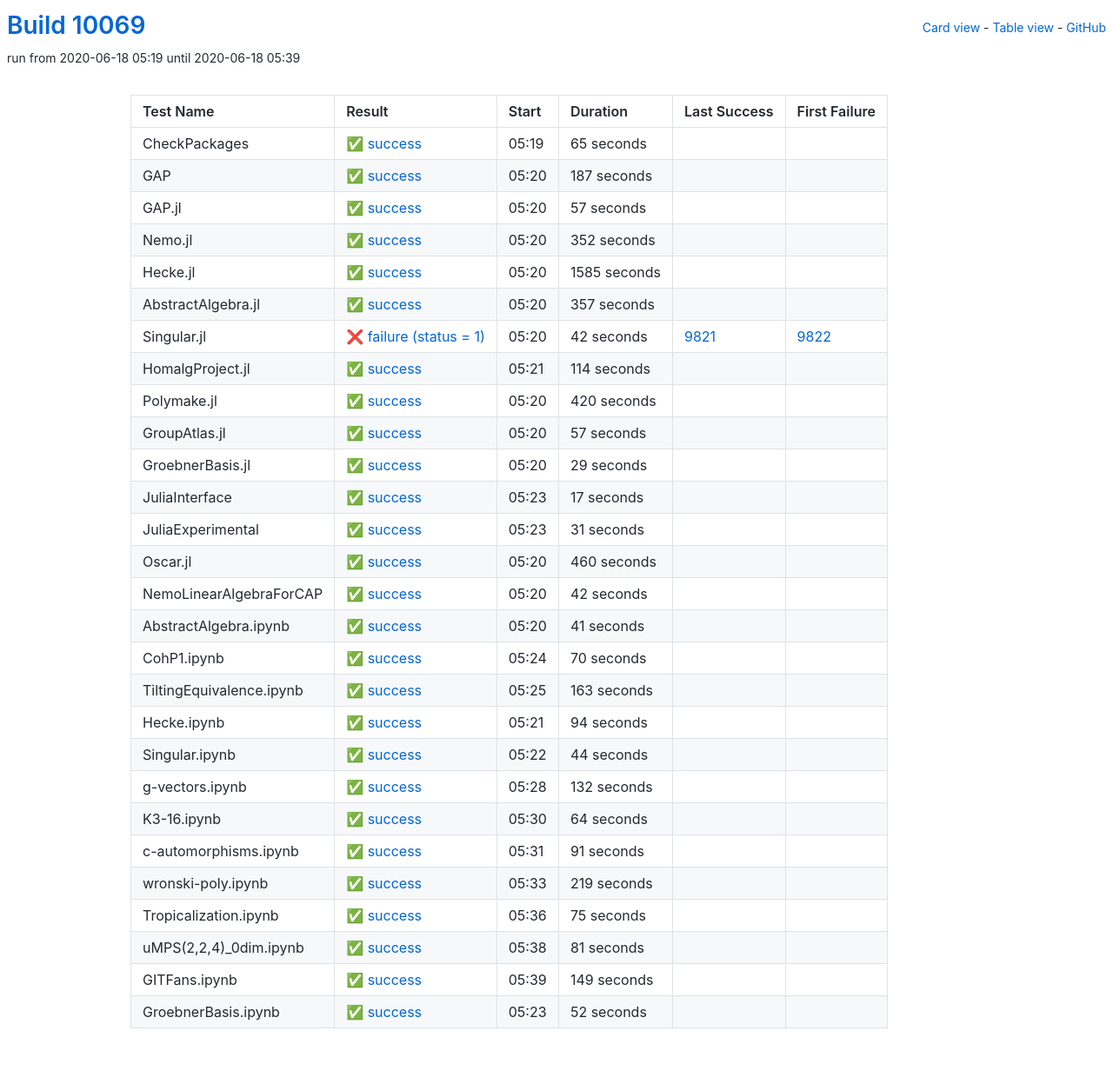
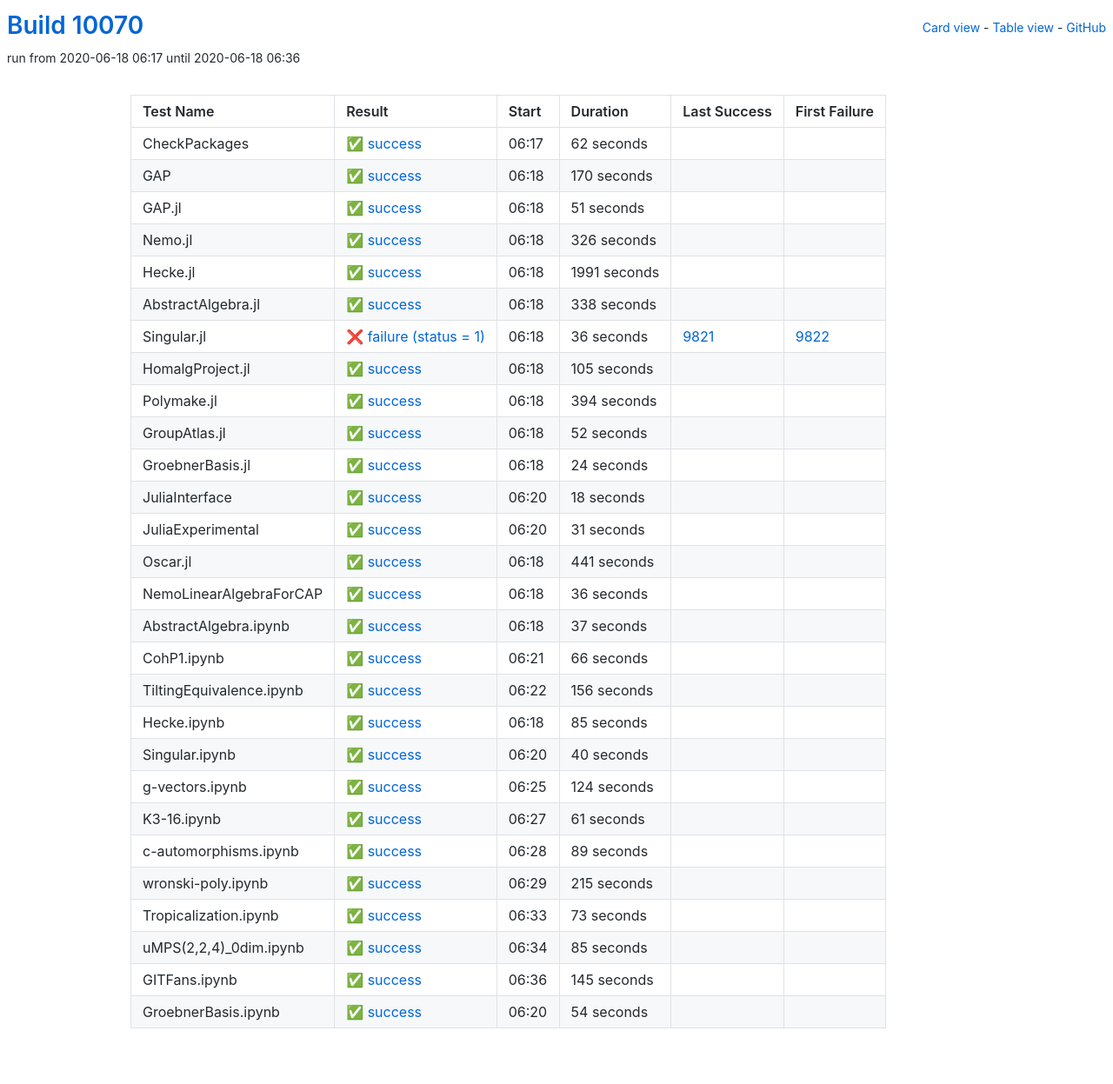
Before and after one commit to oscar-system/oscar-ci-status, a Jekyll site: the page built from table.html, in a window 1280 px wide. Shown: the whole page at 87% size. Built offline with Jekyll 4.4.1, drawn with Linux system fonts in a browser that asks for light colours.

Commit message:
Build #10070

```diff
--- a/_data/ci.yml
+++ b/_data/ci.yml
@@ -1,6 +1,6 @@
 ---
-build: 10069
-build_url: https://oscarci.mathematik.uni-kl.de/job/oscar/10069/
+build: 10070
+build_url: https://oscarci.mathematik.uni-kl.de/job/oscar/10070/
 job: oscar
 organization: oscar-system
 repo: oscar-ci-status
@@ -8,152 +8,152 @@
 tests:
 - name: CheckPackages
   id: checkpackages
-  log: https://oscarci.mathematik.uni-kl.de/job/oscar/10069/artifact/logs/build-10069/CheckPackages.log
-  start: 2020-06-18 05:19
+  log: https://oscarci.mathematik.uni-kl.de/job/oscar/10070/artifact/logs/build-10070/CheckPackages.log
+  start: 2020-06-18 06:17
   success: true
   exitcode: 0
   status: success
-  duration: 65
+  duration: 62
   last_success: false
   last_success_url:
   first_failure: false
   first_failure_url:
 - name: GAP
   id: gap
-  log: https://oscarci.mathematik.uni-kl.de/job/oscar/10069/artifact/logs/build-10069/GAP.log
-  start: 2020-06-18 05:20
+  log: https://oscarci.mathematik.uni-kl.de/job/oscar/10070/artifact/logs/build-10070/GAP.log
+  start: 2020-06-18 06:18
   success: true
   exitcode: 0
   status: success
-  duration: 187
+  duration: 170
   last_success: false
   last_success_url:
   first_failure: false
   first_failure_url:
 - name: GAP.jl
   id: gap-jl
-  log: https://oscarci.mathematik.uni-kl.de/job/oscar/10069/artifact/logs/build-10069/GAP.jl.log
-  start: 2020-06-18 05:20
+  log: https://oscarci.mathematik.uni-kl.de/job/oscar/10070/artifact/logs/build-10070/GAP.jl.log
+  start: 2020-06-18 06:18
   success: true
   exitcode: 0
   status: success
-  duration: 57
+  duration: 51
   last_success: false
   last_success_url:
   first_failure: false
   first_failure_url:
 - name: Nemo.jl
   id: nemo-jl
-  log: https://oscarci.mathematik.uni-kl.de/job/oscar/10069/artifact/logs/build-10069/Nemo.jl.log
-  start: 2020-06-18 05:20
+  log: https://oscarci.mathematik.uni-kl.de/job/oscar/10070/artifact/logs/build-10070/Nemo.jl.log
+  start: 2020-06-18 06:18
   success: true
   exitcode: 0
   status: success
-  duration: 352
+  duration: 326
   last_success: false
   last_success_url:
   first_failure: false
   first_failure_url:
 - name: Hecke.jl
   id: hecke-jl
-  log: https://oscarci.mathematik.uni-kl.de/job/oscar/10069/artifact/logs/build-10069/Hecke.jl.log
-  start: 2020-06-18 05:20
+  log: https://oscarci.mathematik.uni-kl.de/job/oscar/10070/artifact/logs/build-10070/Hecke.jl.log
+  start: 2020-06-18 06:18
   success: true
   exitcode: 0
   status: success
-  duration: 1585
+  duration: 1991
   last_success: false
   last_success_url:
   first_failure: false
   first_failure_url:
 - name: AbstractAlgebra.jl
   id: abstractalgebra-jl
-  log: https://oscarci.mathematik.uni-kl.de/job/oscar/10069/artifact/logs/build-10069/AbstractAlgebra.jl.log
-  start: 2020-06-18 05:20
+  log: https://oscarci.mathematik.uni-kl.de/job/oscar/10070/artifact/logs/build-10070/AbstractAlgebra.jl.log
+  start: 2020-06-18 06:18
   success: true
   exitcode: 0
   status: success
-  duration: 357
+  duration: 338
   last_success: false
   last_success_url:
   first_failure: false
   first_failure_url:
 - name: Singular.jl
   id: singular-jl
-  log: https://oscarci.mathematik.uni-kl.de/job/oscar/10069/artifact/logs/build-10069/Singular.jl.log
-  start: 2020-06-18 05:20
+  log: https://oscarci.mathematik.uni-kl.de/job/oscar/10070/artifact/logs/build-10070/Singular.jl.log
+  start: 2020-06-18 06:18
   success: false
   exitcode: 1
   status: failure
-  duration: 42
+  duration: 36
   last_success: 9821
   last_success_url: https://oscarci.mathematik.uni-kl.de/job/oscar/9821/
   first_failure: 9822
   first_failure_url: https://oscarci.mathematik.uni-kl.de/job/oscar/9822/
 - name: HomalgProject.jl
   id: homalgproject-jl
-  log: https://oscarci.mathematik.uni-kl.de/job/oscar/10069/artifact/logs/build-10069/HomalgProject.jl.log
-  start: 2020-06-18 05:21
+  log: https://oscarci.mathematik.uni-kl.de/job/oscar/10070/artifact/logs/build-10070/HomalgProject.jl.log
+  start: 2020-06-18 06:18
   success: true
   exitcode: 0
   status: success
-  duration: 114
+  duration: 105
   last_success: false
   last_success_url:
   first_failure: false
   first_failure_url:
 - name: Polymake.jl
   id: polymake-jl
-  log: https://oscarci.mathematik.uni-kl.de/job/oscar/10069/artifact/logs/build-10069/Polymake.jl.log
-  start: 2020-06-18 05:20
+  log: https://oscarci.mathematik.uni-kl.de/job/oscar/10070/artifact/logs/build-10070/Polymake.jl.log
+  start: 2020-06-18 06:18
   success: true
   exitcode: 0
   status: success
-  duration: 420
+  duration: 394
   last_success: false
   last_success_url:
   first_failure: false
   first_failure_url:
 - name: GroupAtlas.jl
   id: groupatlas-jl
-  log: https://oscarci.mathematik.uni-kl.de/job/oscar/10069/artifact/logs/build-10069/GroupAtlas.jl.log
-  start: 2020-06-18 05:20
+  log: https://oscarci.mathematik.uni-kl.de/job/oscar/10070/artifact/logs/build-10070/GroupAtlas.jl.log
+  start: 2020-06-18 06:18
   success: true
   exitcode: 0
   status: success
-  duration: 57
+  duration: 52
   last_success: false
   last_success_url:
   first_failure: false
   first_failure_url:
 - name: GroebnerBasis.jl
   id: groebnerbasis-jl
-  log: https://oscarci.mathematik.uni-kl.de/job/oscar/10069/artifact/logs/build-10069/GroebnerBasis.jl.log
-  start: 2020-06-18 05:20
+  log: https://oscarci.mathematik.uni-kl.de/job/oscar/10070/artifact/logs/build-10070/GroebnerBasis.jl.log
+  start: 2020-06-18 06:18
   success: true
   exitcode: 0
   status: success
-  duration: 29
+  duration: 24
   last_success: false
   last_success_url:
   first_failure: false
   first_failure_url:
 - name: JuliaInterface
   id: juliainterface
-  log: https://oscarci.mathematik.uni-kl.de/job/oscar/10069/artifact/logs/build-10069/JuliaInterface.log
-  start: 2020-06-18 05:23
+  log: https://oscarci.mathematik.uni-kl.de/job/oscar/10070/artifact/logs/build-10070/JuliaInterface.log
+  start: 2020-06-18 06:20
   success: true
   exitcode: 0
   status: success
-  duration: 17
+  duration: 18
   last_success: false
   last_success_url:
   first_failure: false
   first_failure_url:
 - name: JuliaExperimental
   id: juliaexperimental
-  log: https://oscarci.mathematik.uni-kl.de/job/oscar/10069/artifact/logs/build-10069/JuliaExperimental.log
-  start: 2020-06-18 05:23
+  log: https://oscarci.mathematik.uni-kl.de/job/oscar/10070/artifact/logs/build-10070/JuliaExperimental.log
+  start: 2020-06-18 06:20
   success: true
   exitcode: 0
   status: success
@@ -164,180 +164,180 @@
   first_failure_url:
 - name: Oscar.jl
   id: oscar-jl
-  log: https://oscarci.mathematik.uni-kl.de/job/oscar/10069/artifact/logs/build-10069/Oscar.jl.log
-  start: 2020-06-18 05:20
+  log: https://oscarci.mathematik.uni-kl.de/job/oscar/10070/artifact/logs/build-10070/Oscar.jl.log
+  start: 2020-06-18 06:18
   success: true
   exitcode: 0
   status: success
-  duration: 460
+  duration: 441
   last_success: false
   last_success_url:
   first_failure: false
   first_failure_url:
 - name: NemoLinearAlgebraForCAP
   id: nemolinearalgebraforcap
-  log: https://oscarci.mathematik.uni-kl.de/job/oscar/10069/artifact/logs/build-10069/NemoLinearAlgebraForCAP.log
-  start: 2020-06-18 05:20
+  log: https://oscarci.mathematik.uni-kl.de/job/oscar/10070/artifact/logs/build-10070/NemoLinearAlgebraForCAP.log
+  start: 2020-06-18 06:18
   success: true
   exitcode: 0
   status: success
-  duration: 42
+  duration: 36
   last_success: false
   last_success_url:
   first_failure: false
   first_failure_url:
 - name: AbstractAlgebra.ipynb
   id: abstractalgebra-ipynb
-  log: https://oscarci.mathematik.uni-kl.de/job/oscar/10069/artifact/logs/build-10069/AbstractAlgebra.ipynb.log
-  start: 2020-06-18 05:20
+  log: https://oscarci.mathematik.uni-kl.de/job/oscar/10070/artifact/logs/build-10070/AbstractAlgebra.ipynb.log
+  start: 2020-06-18 06:18
   success: true
   exitcode: 0
   status: success
-  duration: 41
+  duration: 37
   last_success: false
   last_success_url:
   first_failure: false
   first_failure_url:
 - name: CohP1.ipynb
   id: cohp1-ipynb
-  log: https://oscarci.mathematik.uni-kl.de/job/oscar/10069/artifact/logs/build-10069/CohP1.ipynb.log
-  start: 2020-06-18 05:24
+  log: https://oscarci.mathematik.uni-kl.de/job/oscar/10070/artifact/logs/build-10070/CohP1.ipynb.log
+  start: 2020-06-18 06:21
   success: true
   exitcode: 0
   status: success
-  duration: 70
+  duration: 66
   last_success: false
   last_success_url:
   first_failure: false
   first_failure_url:
 - name: TiltingEquivalence.ipynb
   id: tiltingequivalence-ipynb
-  log: https://oscarci.mathematik.uni-kl.de/job/oscar/10069/artifact/logs/build-10069/TiltingEquivalence.ipynb.log
-  start: 2020-06-18 05:25
+  log: https://oscarci.mathematik.uni-kl.de/job/oscar/10070/artifact/logs/build-10070/TiltingEquivalence.ipynb.log
+  start: 2020-06-18 06:22
   success: true
   exitcode: 0
   status: success
-  duration: 163
+  duration: 156
   last_success: false
   last_success_url:
   first_failure: false
   first_failure_url:
 - name: Hecke.ipynb
   id: hecke-ipynb
-  log: https://oscarci.mathematik.uni-kl.de/job/oscar/10069/artifact/logs/build-10069/Hecke.ipynb.log
-  start: 2020-06-18 05:21
+  log: https://oscarci.mathematik.uni-kl.de/job/oscar/10070/artifact/logs/build-10070/Hecke.ipynb.log
+  start: 2020-06-18 06:18
   success: true
   exitcode: 0
   status: success
-  duration: 94
+  duration: 85
   last_success: false
   last_success_url:
   first_failure: false
   first_failure_url:
 - name: Singular.ipynb
   id: singular-ipynb
-  log: https://oscarci.mathematik.uni-kl.de/job/oscar/10069/artifact/logs/build-10069/Singular.ipynb.log
-  start: 2020-06-18 05:22
+  log: https://oscarci.mathematik.uni-kl.de/job/oscar/10070/artifact/logs/build-10070/Singular.ipynb.log
+  start: 2020-06-18 06:20
   success: true
   exitcode: 0
   status: success
-  duration: 44
+  duration: 40
   last_success: false
   last_success_url:
   first_failure: false
   first_failure_url:
 - name: g-vectors.ipynb
   id: g-vectors-ipynb
-  log: https://oscarci.mathematik.uni-kl.de/job/oscar/10069/artifact/logs/build-10069/g-vectors.ipynb.log
-  start: 2020-06-18 05:28
+  log: https://oscarci.mathematik.uni-kl.de/job/oscar/10070/artifact/logs/build-10070/g-vectors.ipynb.log
+  start: 2020-06-18 06:25
   success: true
   exitcode: 0
   status: success
-  duration: 132
+  duration: 124
   last_success: false
   last_success_url:
   first_failure: false
   first_failure_url:
 - name: K3-16.ipynb
   id: k3-16-ipynb
-  log: https://oscarci.mathematik.uni-kl.de/job/oscar/10069/artifact/logs/build-10069/K3-16.ipynb.log
-  start: 2020-06-18 05:30
+  log: https://oscarci.mathematik.uni-kl.de/job/oscar/10070/artifact/logs/build-10070/K3-16.ipynb.log
+  start: 2020-06-18 06:27
   success: true
   exitcode: 0
   status: success
-  duration: 64
+  duration: 61
   last_success: false
   last_success_url:
   first_failure: false
   first_failure_url:
 - name: c-automorphisms.ipynb
   id: c-automorphisms-ipynb
-  log: https://oscarci.mathematik.uni-kl.de/job/oscar/10069/artifact/logs/build-10069/c-automorphisms.ipynb.log
-  start: 2020-06-18 05:31
+  log: https://oscarci.mathematik.uni-kl.de/job/oscar/10070/artifact/logs/build-10070/c-automorphisms.ipynb.log
+  start: 2020-06-18 06:28
   success: true
   exitcode: 0
   status: success
-  duration: 91
+  duration: 89
   last_success: false
   last_success_url:
   first_failure: false
   first_failure_url:
 - name: wronski-poly.ipynb
   id: wronski-poly-ipynb
-  log: https://oscarci.mathematik.uni-kl.de/job/oscar/10069/artifact/logs/build-10069/wronski-poly.ipynb.log
-  start: 2020-06-18 05:33
+  log: https://oscarci.mathematik.uni-kl.de/job/oscar/10070/artifact/logs/build-10070/wronski-poly.ipynb.log
+  start: 2020-06-18 06:29
   success: true
   exitcode: 0
   status: success
-  duration: 219
+  duration: 215
   last_success: false
   last_success_url:
   first_failure: false
   first_failure_url:
 - name: Tropicalization.ipynb
   id: tropicalization-ipynb
-  log: https://oscarci.mathematik.uni-kl.de/job/oscar/10069/artifact/logs/build-10069/Tropicalization.ipynb.log
-  start: 2020-06-18 05:36
+  log: https://oscarci.mathematik.uni-kl.de/job/oscar/10070/artifact/logs/build-10070/Tropicalization.ipynb.log
+  start: 2020-06-18 06:33
   success: true
   exitcode: 0
   status: success
-  duration: 75
+  duration: 73
   last_success: false
   last_success_url:
   first_failure: false
   first_failure_url:
 - name: uMPS(2,2,4)_0dim.ipynb
   id: umps-2-2-4-0dim-ipynb
-  log: https://oscarci.mathematik.uni-kl.de/job/oscar/10069/artifact/logs/build-10069/uMPS-2-2-4-_0dim.ipynb.log
-  start: 2020-06-18 05:38
+  log: https://oscarci.mathematik.uni-kl.de/job/oscar/10070/artifact/logs/build-10070/uMPS-2-2-4-_0dim.ipynb.log
+  start: 2020-06-18 06:34
   success: true
   exitcode: 0
   status: success
-  duration: 81
+  duration: 85
   last_success: false
   last_success_url:
   first_failure: false
   first_failure_url:
 - name: GITFans.ipynb
   id: gitfans-ipynb
-  log: https://oscarci.mathematik.uni-kl.de/job/oscar/10069/artifact/logs/build-10069/GITFans.ipynb.log
-  start: 2020-06-18 05:39
+  log: https://oscarci.mathematik.uni-kl.de/job/oscar/10070/artifact/logs/build-10070/GITFans.ipynb.log
+  start: 2020-06-18 06:36
   success: true
   exitcode: 0
   status: success
-  duration: 149
+  duration: 145
   last_success: false
   last_success_url:
   first_failure: false
   first_failure_url:
 - name: GroebnerBasis.ipynb
   id: groebnerbasis-ipynb
-  log: https://oscarci.mathematik.uni-kl.de/job/oscar/10069/artifact/logs/build-10069/GroebnerBasis.ipynb.log
-  start: 2020-06-18 05:23
+  log: https://oscarci.mathematik.uni-kl.de/job/oscar/10070/artifact/logs/build-10070/GroebnerBasis.ipynb.log
+  start: 2020-06-18 06:20
   success: true
   exitcode: 0
   status: success
-  duration: 52
+  duration: 54
   last_success: false
   last_success_url:
   first_failure: false
```
Also changed, not shown: README.md.
